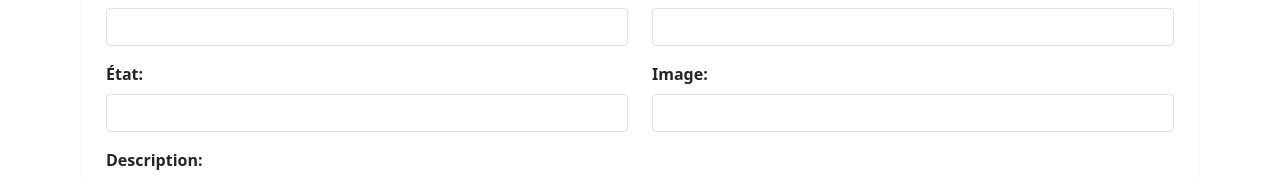
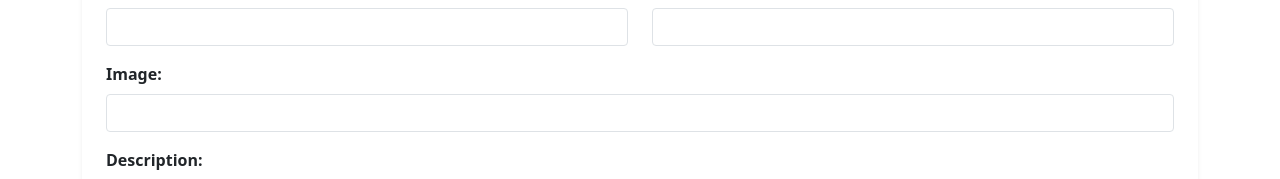
Before and after one commit to ndourmouhammad/Contacts, an Angular app: page /add-contact in a window 1280 px wide. Shown: the part 244-423 px from the top of the page. Built offline with nearby package versions, Linux system fonts and the light colour scheme.

Commit message:
regalages de l'interface

```diff
--- a/src/app/contact-form/contact-form.component.html
+++ b/src/app/contact-form/contact-form.component.html
@@ -23,11 +23,8 @@
         </div>
       </div>
       <div class="row">
-        <div class="col-md-6 mb-3">
-          <label for="etat" class="form-label">État:</label>
-          <input type="text" id="etat" [(ngModel)]="contact.etat" name="etat" class="form-control" required>
-        </div>
-        <div class="col-md-6 mb-3">
+
+        <div class="col-md-12 mb-3">
           <label for="image" class="form-label">Image:</label>
           <input type="text" id="image" name="image" [(ngModel)]="contact.image" class="form-control">
         </div>
--- a/src/app/contact-form/contact-form.component.ts
+++ b/src/app/contact-form/contact-form.component.ts
@@ -67,8 +67,8 @@ export class ContactFormComponent {
     prenom: '',
     email: '',
     telephone: '',
-    etat: '',
     createdAt: new Date(),
+    updatedAt: new Date(),
     createdBy: '',
     description: ''
   };
--- a/src/app/edit-contact/edit-contact.component.html
+++ b/src/app/edit-contact/edit-contact.component.html
@@ -23,11 +23,8 @@
           </div>
         </div>
         <div class="row mb-3">
-          <div class="col-md-6 form-group">
-            <label for="etat">État:</label>
-            <input type="text" id="etat" class="form-control" [(ngModel)]="contact!.etat" name="etat" required>
-          </div>
-          <div class="col-md-6 form-group">
+
+          <div class="form-group">
             <label for="image">Image:</label>
             <input type="text" id="image" class="form-control" [(ngModel)]="contact!.image" name="image">
           </div>
--- a/src/app/models/contact.ts
+++ b/src/app/models/contact.ts
@@ -4,7 +4,6 @@ export interface Contact {
   prenom: string;
   email: string;
   telephone: string;
-  etat: string;
   createdAt: Date;
   createdBy: string;
   updatedAt?: Date;
```
